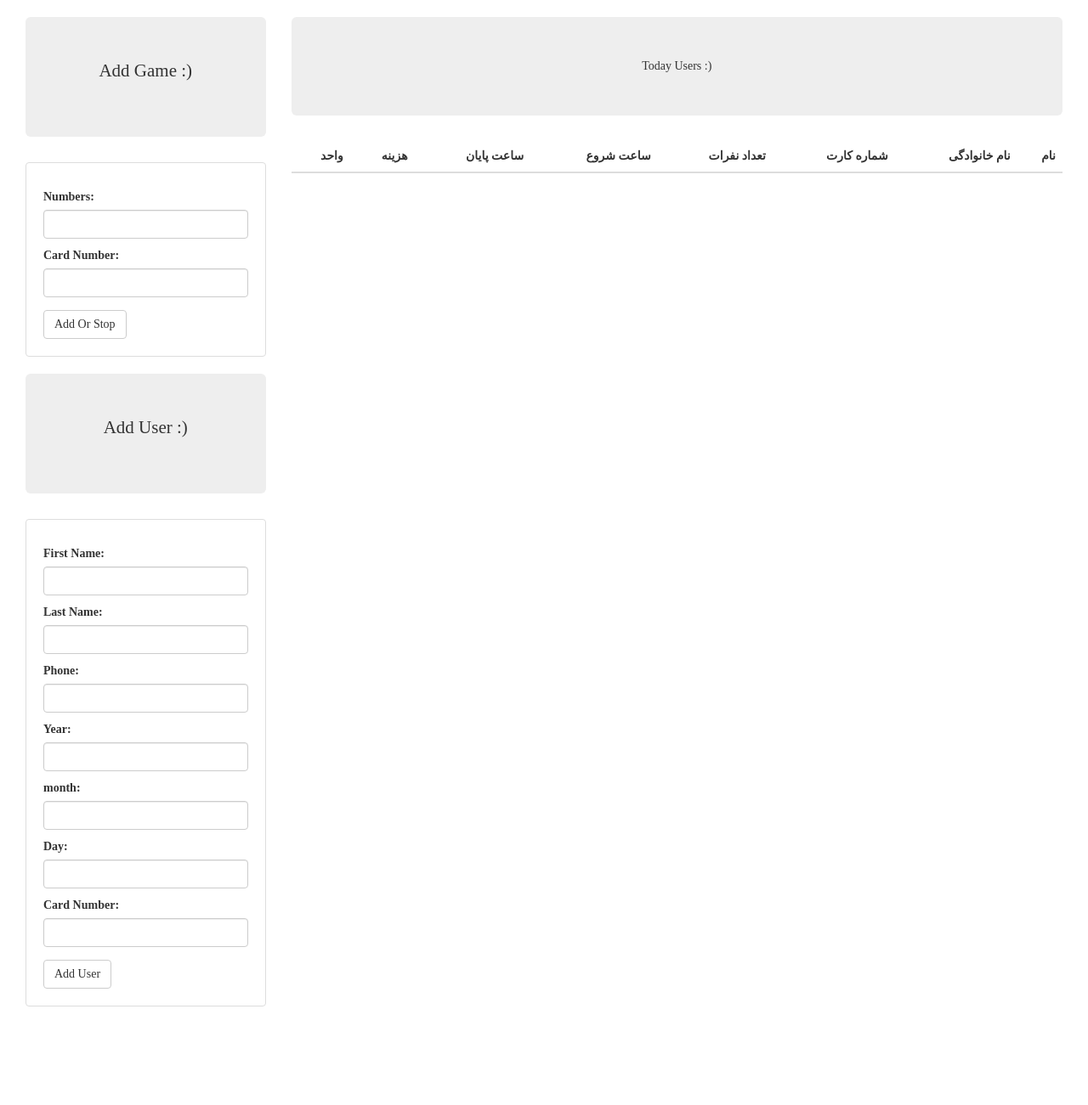
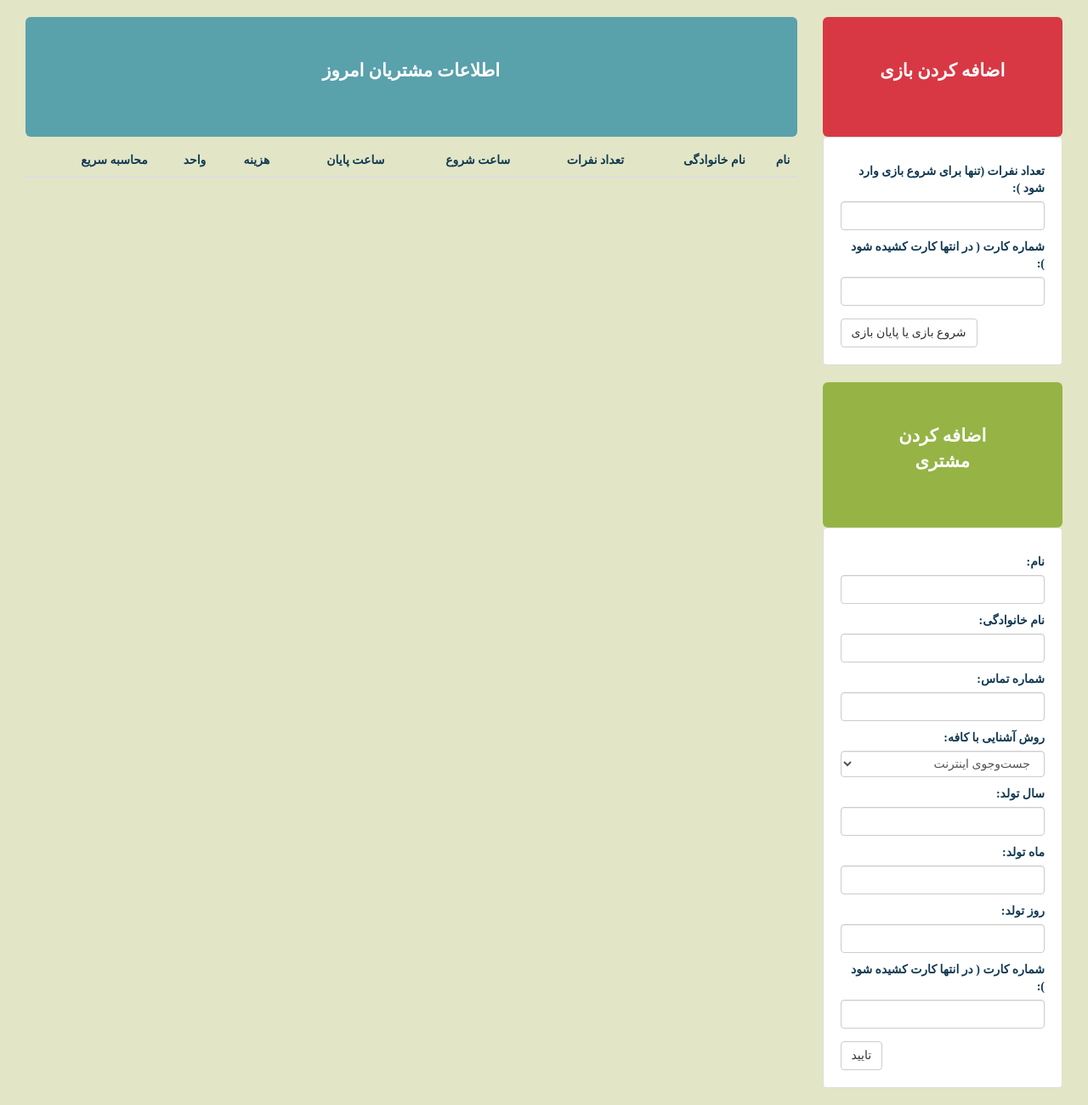
Before and after one commit to imanshafiei540/boardcmanager, a Django app: page /addgame in a window 1280 px wide. Shown: the whole page at 85% size. Before the commit the page ends 1185 px from the top, so only its background shows below. Run offline with Django 3.2, Linux system fonts and the light colour scheme; data comes from the database, SQL or seed files in the repository; both versions use the stored data as it was before the commit; lists and menus that the app fills with data are empty; some libraries are stand-ins or nearby versions.

Commit message:
Improvment and bug fixes

```diff
--- a/cmanager/views.py
+++ b/cmanager/views.py
@@ -15,7 +15,8 @@ def addgame(request):
                     current_game[0].end_time = datetime.datetime.now().time()
                     current_game[0].save()
                 else:
-                    new_game = Game(user=user_select, start_time=datetime.datetime.now().time(), numbers=nums)
+                    new_game = Game(user=user_select, start_time=datetime.datetime.now().time(), numbers=nums,
+                                    add_date=datetime.datetime.now().date())
                     new_game.save()
         except Exception as e:
             print(e)
@@ -24,11 +25,13 @@ def addgame(request):
                     f_name = request.POST['fname']
                     l_name = request.POST['lname']
                     phone = request.POST['phone']
+                    intro = request.POST['intro']
                     year = request.POST['year']
                     month = request.POST['month']
                     day = request.POST['day']
                     card = request.POST['card']
-                    new_user = User(fisrt_name=f_name, last_name=l_name, phone=phone, year_of_birth=year, month_of_birth=month, day_of_birth=day, card_number=card)
+                    new_user = User(fisrt_name=f_name, last_name=l_name, phone=phone, year_of_birth=year,
+                                    month_of_birth=month, day_of_birth=day, card_number=card, intro=intro)
                     new_user.save()
             except Exception as e:
                 print(e)
@@ -36,12 +39,16 @@ def addgame(request):
     today_users = Game.objects.filter(add_date=datetime.datetime.now().date())
     users_list = []
     for e in today_users:
+        point = 0
         start = e.start_time
         end = e.end_time
         timedelta_start = datetime.timedelta(hours=start.hour, minutes=start.minute, seconds=start.second)
-        timedelta_end = datetime.timedelta(hours=end.hour, minutes=end.minute, seconds=end.second)
-        t = timedelta_end - timedelta_start
-        point = int(t.total_seconds() / 225)
-        users_list.append({'user_obj': e, "price": point * 500, 'point': point})
+        if str(end) != "00:00:00":
+            timedelta_end = datetime.timedelta(hours=end.hour, minutes=end.minute, seconds=end.second)
+            t = timedelta_end - timedelta_start
+            point = int(t.total_seconds() / 225)
+            users_list.append({'user_obj': e, "price": point * 500 * e.numbers, 'point': point * e.numbers, "end": 1})
+        else:
+            users_list.append({'user_obj': e, "price": point * 500 * e.numbers, 'point': point * e.numbers, "end": 0})
 
     return render(request, 'addgame.html', {"user_data": users_list})
--- a/templates/addgame.html
+++ b/templates/addgame.html
@@ -9,97 +9,223 @@
     <script src="https://ajax.googleapis.com/ajax/libs/jquery/3.3.1/jquery.min.js"></script>
     <script src="https://maxcdn.bootstrapcdn.com/bootstrap/3.3.7/js/bootstrap.min.js"></script>
     <style>
-        body{
+        body {
             font-family: IRANSans;
+            background-color: #e2e6c6;
+            color: #123a52;
         }
+
         .space-top {
             margin-top: 20px;
         }
+
         th {
             text-align: right;
         }
-        .thumbnail{
+
+        .thumbnail {
             padding: 20px;
         }
-        label{
+
+        label {
             margin-top: 10px;
+        }
+
+        label {
+            text-align: right;
+            direction: rtl;
+            float: right;
+
+        }
+
+        .jumbotron {
+            background-color: #ead2ac;
+            margin-bottom: 0 !important;
+        }
+        .jumbotron p{
+            color: white !important;
+            font-weight: 700;
+        }
+
+        p {
+            color: #123a52 !important;
+        }
+
+        #today-info {
+            background-color: #59a1ab;
+        }
+
+        #addgame {
+            background-color: #d83844;
+        }
+
+        #adduser {
+            background-color: #95b445;
+        }
+
+        table tr {
+            background-color: transparent !important;
         }
     </style>
 </head>
 <body>
 <div class="space-top"></div>
 <div class="container-fluid">
+    <div class="col-md-9">
+        <div id="today-info" style="text-align: center;margin-bottom: 10px!important;" class="jumbotron">
+            <p style="text-align: center">اطلاعات مشتریان امروز</p></div>
+        <table style="direction: rtl" class="table table-striped">
+            <thead>
+            <tr>
+                <th>نام</th>
+                <th>نام خانوادگی</th>
+                <th>تعداد نفرات</th>
+                <th>ساعت شروع</th>
+                <th>ساعت پایان</th>
+                <th>هزینه</th>
+                <th>واحد</th>
+                <th>محاسبه سریع</th>
+            </tr>
+            </thead>
+            <tbody>
+            {% for element in user_data %}
+                {% if element.end == 0 %}
+                    <tr>
+                        <td>{{ element.user_obj.user.fisrt_name }}</td>
+                        <td>{{ element.user_obj.user.last_name }}</td>
+                        <td>{{ element.user_obj.numbers }}</td>
+                        <td>{{ element.user_obj.start_time | date:"G:i:s" }}</td>
+                        <td>{{ element.user_obj.end_time | date:"G:i:s" }}</td>
+                        <td style="font-weight: 700">{{ element.price }}</td>
+                        <td style="font-weight: 700">{{ element.point }}</td>
+                        <td>
+                            <button onclick="calculator({{ element.user_obj.start_time | date:"G" }},{{ element.user_obj.start_time | date:"i" }},{{ element.user_obj.start_time | date:"s" }})"
+                                    data-toggle="modal" data-target="#calc" class="btn btn-info calc-btn">محاسبه قیمت
+                            </button>
+                        </td>
+                    </tr>
+                {% endif %}
+            {% endfor %}
+            {% for element in user_data %}
+                {% if element.end == 1 %}
+                    <tr style="background-color: lightgreen !important;">
+                        <td>{{ element.user_obj.user.fisrt_name }}</td>
+                        <td>{{ element.user_obj.user.last_name }}</td>
+                        <td>{{ element.user_obj.numbers }}</td>
+                        <td>{{ element.user_obj.start_time | date:"G:i:s" }}</td>
+                        <td>{{ element.user_obj.end_time | date:"G:i:s" }}</td>
+                        <td style="font-weight: 700">{{ element.price }}</td>
+                        <td style="font-weight: 700">{{ element.point }}</td>
+                        <td>
+                            <button disabled
+                                    onclick="calculator({{ element.user_obj.start_time | date:"G" }},{{ element.user_obj.start_time | date:"i" }},{{ element.user_obj.start_time | date:"s" }})"
+                                    data-toggle="modal" data-target="#calc" class="btn btn-info calc-btn">محاسبه قیمت
+                            </button>
+                        </td>
+                    </tr>
+                {% endif %}
+            {% endfor %}
+            </tbody>
+        </table>
+    </div>
     <div class="col-md-3">
-        <div class="jumbotron">
-            <p style="text-align: center">Add Game :)</p>
+        <div id="addgame" class="jumbotron">
+            <p style="text-align: center">اضافه کردن بازی</p>
         </div>
         <form class="thumbnail" action="" method="post">
             {% csrf_token %}
             <div class="form-group">
-                <label for="text">Numbers:</label>
+                <label for="text">تعداد نفرات (تنها برای شروع بازی وارد شود ):</label>
                 <input type="text" class="form-control" id="text" name="numbers">
-                <label for="text">Card Number:</label>
+                <label for="text">شماره کارت ( در انتها کارت کشیده شود ):</label>
                 <input type="text" class="form-control" id="text" name="card">
             </div>
-            <button name="addorstop" value="true" type="submit" class="btn btn-default">Add Or Stop</button>
+            <button name="addorstop" value="true" type="submit" class="btn btn-default">شروع بازی یا پایان بازی</button>
         </form>
         <div class="space-top"></div>
-        <div class="jumbotron">
-            <p style="text-align: center">Add User :)</p>
+        <div id="adduser" class="jumbotron">
+            <p style="text-align: center">اضافه کردن مشتری</p>
         </div>
         <form class="thumbnail" action="" method="post">
             {% csrf_token %}
             <div class="form-group">
-                <label for="text">First Name:</label>
+                <label for="text">نام:</label>
                 <input type="text" class="form-control" id="text" name="fname">
-                <label for="text">Last Name:</label>
+                <label for="text">نام خانوادگی:</label>
                 <input type="text" class="form-control" id="text" name="lname">
-                <label for="text">Phone:</label>
+                <label for="text">شماره تماس:</label>
                 <input type="text" class="form-control" id="text" name="phone">
-                <label for="text">Year:</label>
+                <label for="text">روش آشنایی با کافه:</label>
+                <select name="intro" style="height: 100%;direction: rtl;" class="form-control" id="sel1">
+                    <option value="search">جست‌وجوی اینترنت</option>
+                    <option value="friends">معرفی دوستان</option>
+                    <option value="instagram">اینستاگرام</option>
+                    <option value="roomiz">سایت رومیز</option>
+                    <option value="events">شرکت در رویدادها</option>
+                    <option value="other">سایر</option>
+                </select>
+                <label for="text">سال تولد:</label>
                 <input type="text" class="form-control" id="text" name="year">
-                <label for="text">month:</label>
+                <label for="text">ماه تولد:</label>
                 <input type="text" class="form-control" id="text" name="month">
-                <label for="text">Day:</label>
+                <label for="text">روز تولد:</label>
                 <input type="text" class="form-control" id="text" name="day">
-                <label for="text">Card Number:</label>
+                <label for="text">شماره کارت ( در انتها کارت کشیده شود ):</label>
                 <input type="text" class="form-control" id="text" name="card">
             </div>
-            <button value="true"  name="adduser" type="submit" class="btn btn-default">Add User</button>
+            <button value="true" name="adduser" type="submit" class="btn btn-default">تایید</button>
         </form>
     </div>
-    <div class="col-md-9">
-        <div style="text-align: center" class="jumbotron">Today Users :)</div>
-            <table style="direction: rtl" class="table table-striped">
-                <thead>
-                <tr>
-                    <th>نام</th>
-                    <th>نام خانوادگی</th>
-                    <th>شماره کارت</th>
-                    <th>تعداد نفرات</th>
-                    <th>ساعت شروع</th>
-                    <th>ساعت پایان</th>
-                    <th>هزینه</th>
-                    <th>واحد</th>
-                </tr>
-                </thead>
-                <tbody>
-                {% for element in user_data %}
-                    <tr>
-                        <td>{{ element.user_obj.user.fisrt_name }}</td>
-                        <td>{{ element.user_obj.user.last_name }}</td>
-                        <td>{{ element.user_obj.user.card_number }}</td>
-                        <td>{{ element.user_obj.numbers }}</td>
-                        <td>{{ element.user_obj.start_time | date:"G:i:s" }}</td>
-                        <td>{{ element.user_obj.end_time | date:"G:i:s" }}</td>
-                        <td>{{ element.price }}</td>
-                        <td>{{ element.point }}</td>
-                    </tr>
-                {% endfor %}
-                </tbody>
-            </table>
+
+</div>
+<div id="calc" class="modal fade" role="dialog">
+    <div class="modal-dialog">
+        <div class="modal-content">
+            <div class="modal-header">
+                <button type="button" class="close" data-dismiss="modal">&times;</button>
+                <h4 style="text-align: center" class="modal-title">قیمت به ازای هر نفر</h4>
+            </div>
+            <div class="modal-body">
+                <p style="text-align: center;direction: rtl" id="price-content">
+                    <span id="fullmin"></span> دقیقه
+                    <br><br>
+                    <span id="fullhour"></span> ساعت
+                    <br>
+                    و
+                    <br>
+                    <span id="min"></span> دقیقه
+                    <br><br>
+                    <span id="point"></span> واحد
+                    <br><br>
+                    <span id="price"></span> تومان
+                </p>
+            </div>
+            <div class="modal-footer">
+                <button type="button" class="btn btn-default" data-dismiss="modal">بستن</button>
+            </div>
         </div>
 
+    </div>
 </div>
+<script>
+    function calculator(h, m, s) {
+        var now = new Date();
+        var seconds = now.getSeconds();
+        var minutes = now.getMinutes();
+        var hour = now.getHours();
+
+        dt_h = Math.abs(hour - h) * 3600;
+        dt_m = Math.abs(minutes - m) * 60;
+        dt_s = Math.abs(seconds - s);
+
+
+        $("#fullmin").text(parseInt((dt_h + dt_m + dt_s) / 60));
+        $("#fullhour").text(Math.abs(hour - h));
+        $("#point").text((parseInt((dt_h + dt_m + dt_s) / 225)));
+        $("#min").text(Math.abs(minutes - m));
+        $("#price").text(parseInt((dt_h + dt_m + dt_s) / 225) * 500);
+
+    };
+</script>
 </body>
 </html>
```
Also changed, not shown: cmanager/models.py (+14 -3 lines), db.sqlite3 (deleted).
